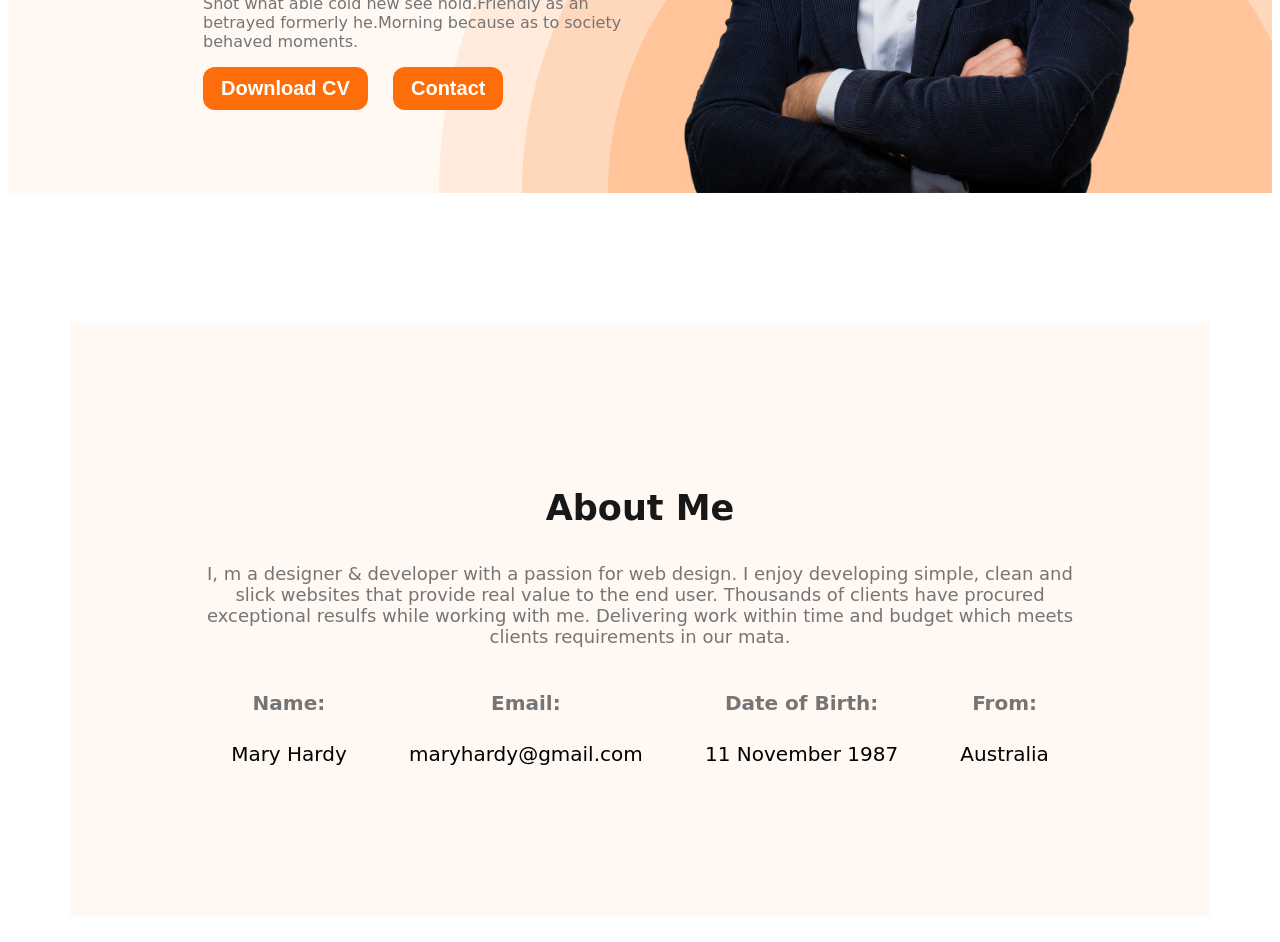
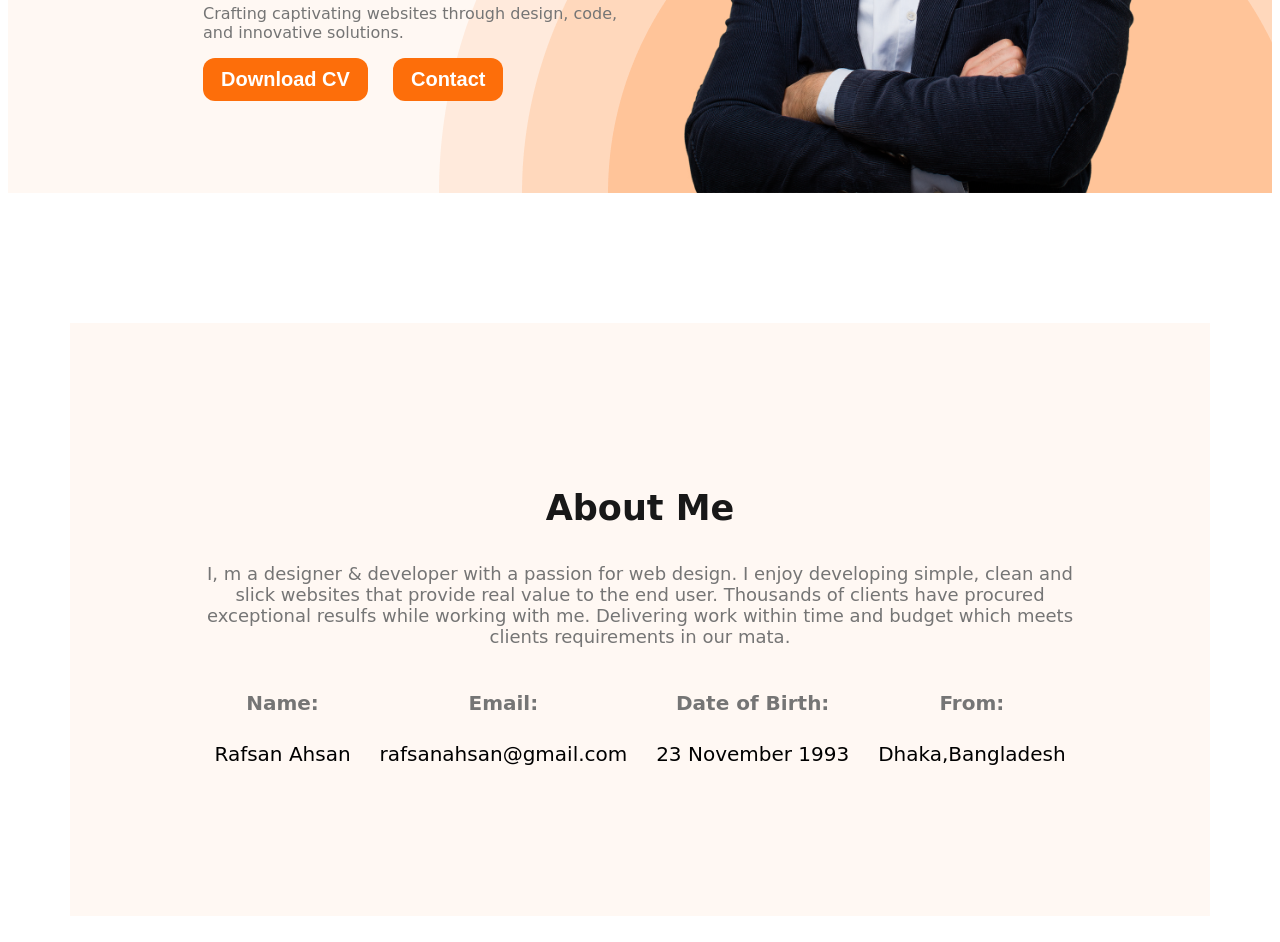
Before and after one commit to RafsanAhsan00/developer-portfolio, a plain HTML site: page index.html in a window 1280 px wide. Shown: the part 594-1536 px from the top of the page. Drawn offline with Linux system fonts and the light colour scheme; a web font is replaced by a local one.

Commit message:
name change

```diff
--- a/index.html
+++ b/index.html
@@ -18,7 +18,7 @@
 <body>
     <header class="header">
         <nav>
-            <h2 class="nav-title">Ma<span class="text-primary">r</span>y</h2>
+            <h2 class="nav-title">Raf<span class="text-primary">s</span>an</h2>
             <ul>
                 <li><a href="">Portfolio</a></li>
                 <li><a href="">Blog</a></li>
@@ -28,10 +28,8 @@
         <div class="banner">
             <div class="banner-container">
                 <h3 class="banner-hi">Hi, I am</h3>
-                <h1 class="banner-name">Mary Hardy</h1>
-                <p class="para">Shot what able cold new see hold.Friendly as an betrayed formerly he.Morning because as
-                    to society
-                    behaved moments.</p>
+                <h1 class="banner-name">Rafsan Ahsan</h1>
+                <p class="para">Crafting captivating websites through design, code, and innovative solutions.</p>
                 <button class="button-primary">Download CV</button>
                 <button id="btn-contact" class="button-primary">Contact</button>
             </div>
@@ -49,19 +47,19 @@
             <div class="about-info-container">
                 <div class="about-info">
                     <h4 class="info-title">Name:</h4>
-                    <p class="info-description">Mary Hardy</p>
+                    <p class="info-description">Rafsan Ahsan</p>
                 </div>
                 <div class="about-info">
                     <h4 class="info-title">Email:</h4>
-                    <p class="info-description">maryhardy@gmail.com</p>
+                    <p class="info-description">rafsanahsan@gmail.com</p>
                 </div>
                 <div class="about-info">
                     <h4 class="info-title">Date of Birth:</h4>
-                    <p class="info-description">11 November 1987</p>
+                    <p class="info-description">23 November 1993</p>
                 </div>
                 <div class="about-info">
                     <h4 class="info-title">From:</h4>
-                    <p class="info-description">Australia</p>
+                    <p class="info-description">Dhaka,Bangladesh</p>
                 </div>
             </div>
         </section>
```
